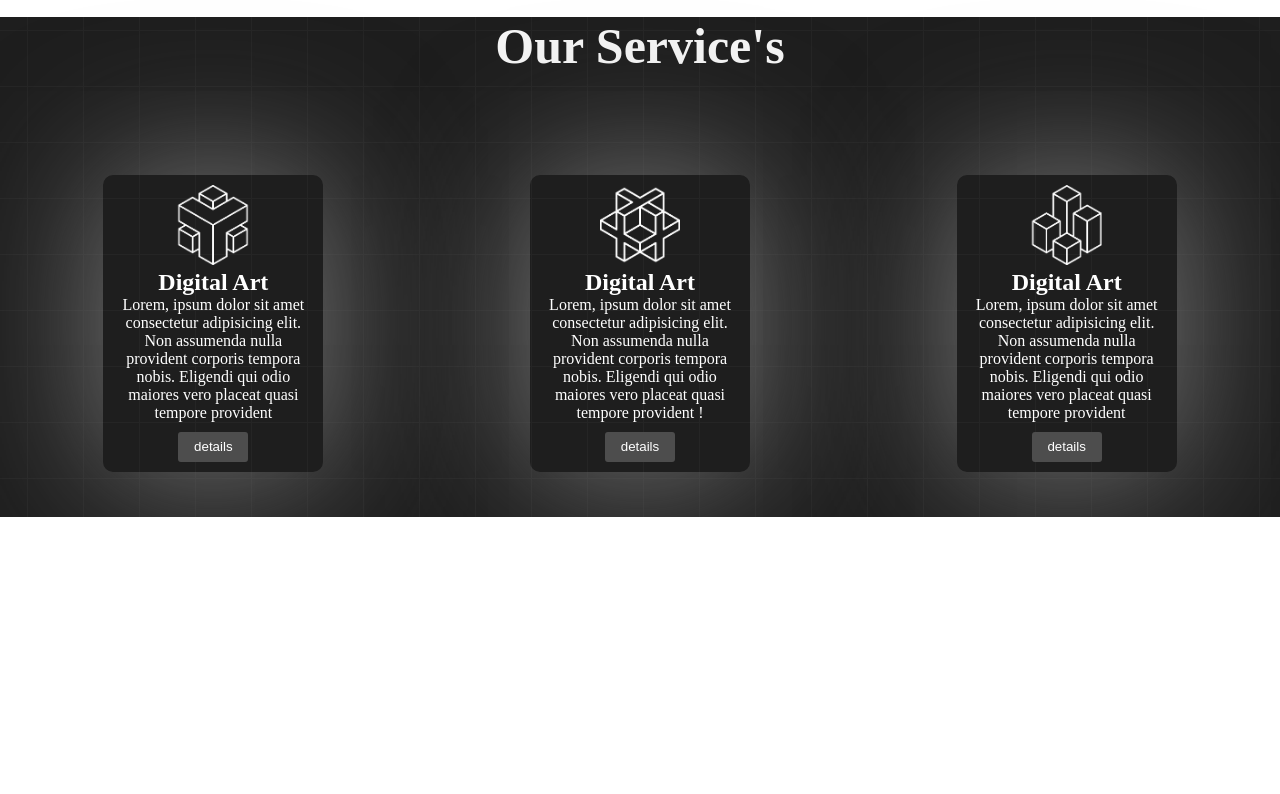
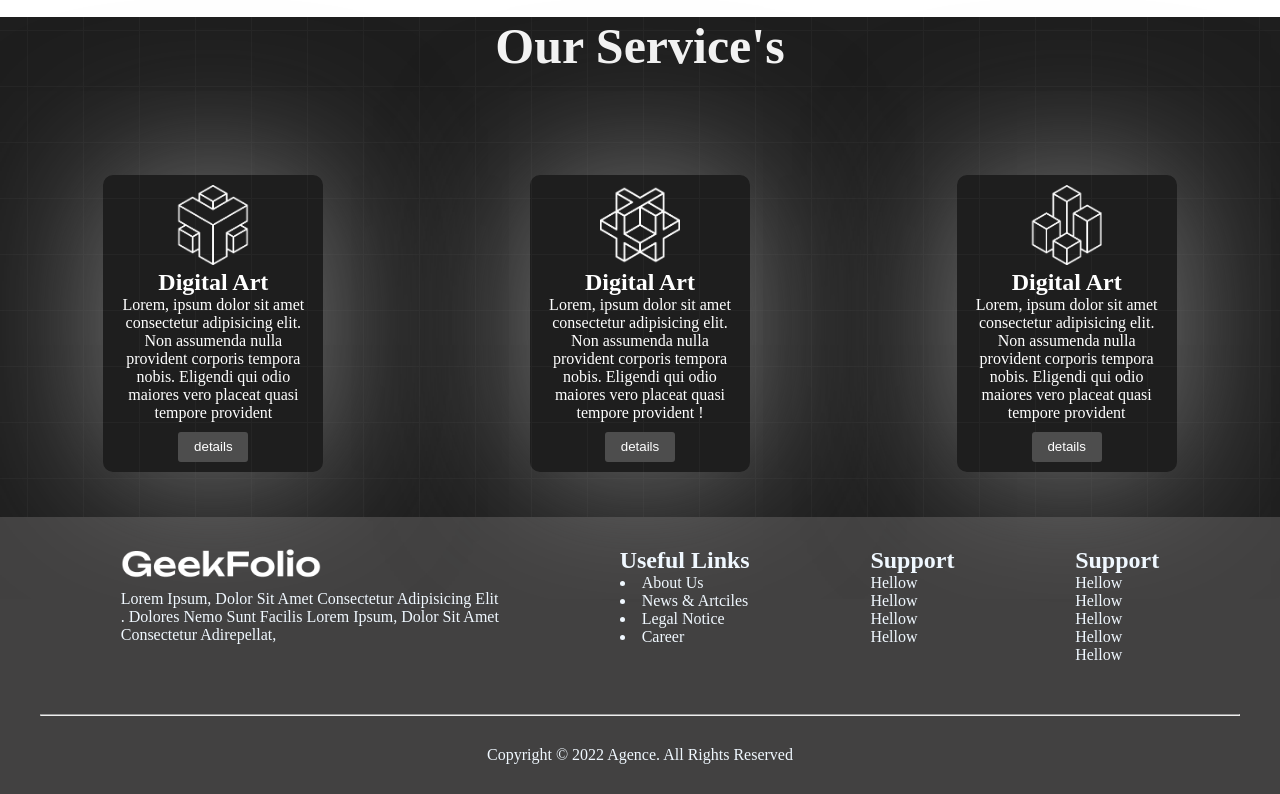
Before and after one commit to Rony-Ahmed6245/black-burry, a plain HTML site: page index.html in a window 1280 px wide. Shown: the part 1180-1974 px from the top of the page. Before the commit the page ends 1697 px from the top, so only its background shows below. Drawn offline with Linux system fonts and the light colour scheme.

Commit message:
website completed

```diff
--- a/index.html
+++ b/index.html
@@ -54,7 +54,7 @@
 
 
 <!-- card section  -->
-<div class="card-section ">
+<section class="card-section ">
     <h1 class="card-header-text">Our Service's</h1>
     <div class="cards">
         <div class="card">
@@ -76,7 +76,50 @@
             <button class="card-btn">details</button>
         </div>
     </div>
-</div>
+</section>
+
+<!-- footer sectiion  -->
+<footer>
+    <section class="footer-content">
+        <div class="footer-text">
+            <img src="logo/logo-light.png" alt="">
+            <p>Lorem ipsum, dolor sit amet consectetur adipisicing elit
+                <br>. Dolores nemo sunt facilis Lorem ipsum, dolor sit amet <br>
+                consectetur adirepellat, </p>
+        </div>
+        <div class="footer-text">
+            <h1>Useful Links</h1>
+            <li>About us</li>
+            <li>News & Artciles</li>
+            <li>legal Notice</li>
+            <li>career</li>
+        </div>
+        <div class="footer-text">
+            <h1>support</h1>
+            <p>hellow</p>
+            <p>hellow</p>
+            <p>hellow</p>
+            <p>hellow</p>
+        </div>
+        <div class="footer-text">
+            <h1>support</h1>
+            <p>hellow</p>
+            <p>hellow</p>
+            <p>hellow</p>
+            <p>hellow</p>
+            <p>hellow</p>
+
+        </div>
+    </section>
+    <div class="hello">
+        <div>
+            <hr>
+            <p class="copyright">Copyright © 2022 Agence. All rights reserved</p></div>
+    </div>
+</footer>
+
+
+
 
 
 </body>
--- a/style.css
+++ b/style.css
@@ -144,3 +144,32 @@ ul li{
     color: white;
 
 }
+
+/* footer section  */
+footer{
+    background-color: #424141;
+    color: aliceblue;
+    padding-top: 30px;
+    padding-bottom: 30px;
+    text-transform: capitalize;
+        /* max-width: 1000px;
+        margin:0 auto; */
+
+}
+.footer-content{
+    display: flex;
+    justify-content:space-evenly;
+}
+.footer-text img{
+    width: 200px;
+}
+
+.hello{
+    max-width: 1200px;
+    margin:0 auto;
+    margin-top: 50px;
+}
+.copyright{
+ text-align: center;
+ margin-top: 30px;
+}
```
